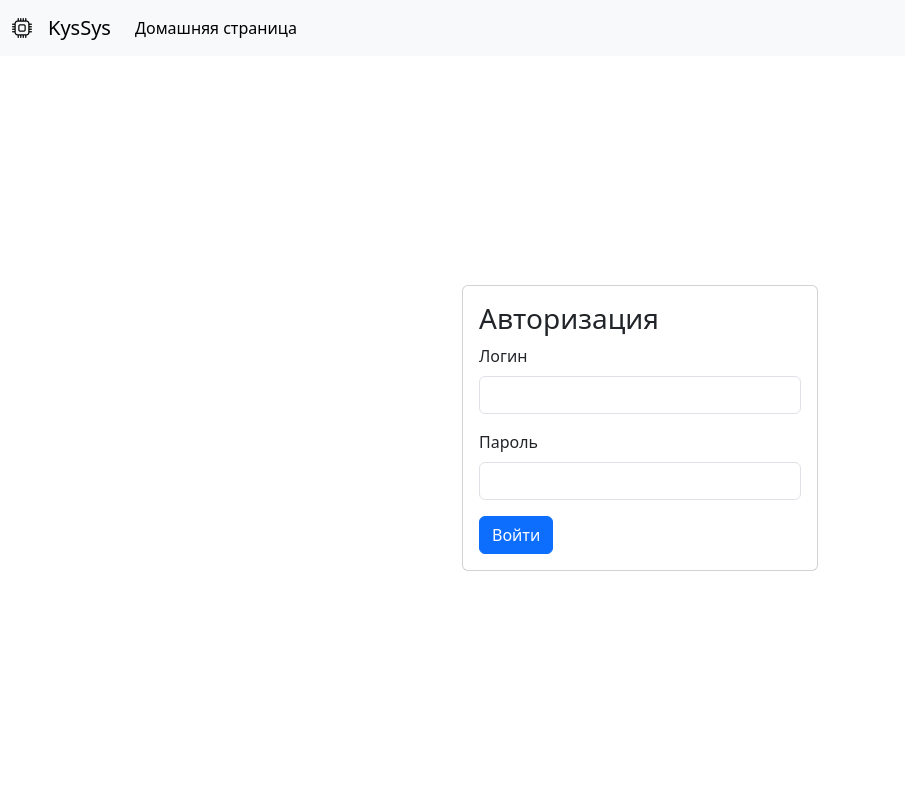
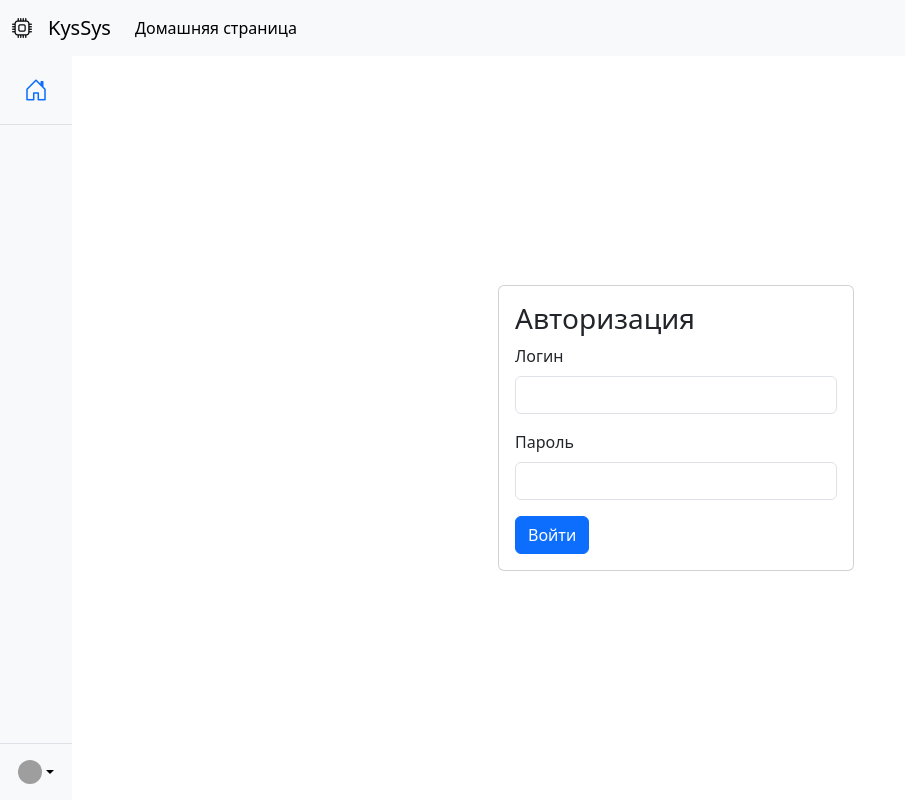
Before and after one commit to Pashs-ba/kus-sys, a React (Vite) app: page /login in a window 1280 px wide. Shown: the whole page, without its empty margins (0-905 px from the left). Built offline with nearby package versions, Linux system fonts and the light colour scheme; grey boxes are pictures that could not be loaded.

Commit message:
add sidebar beta

```diff
--- a/src/App.tsx
+++ b/src/App.tsx
@@ -1,11 +1,20 @@
 import NavBar from "./components/UI/NavBar.tsx";
 import {Outlet} from "react-router";
+import SideBar from "./components/common/SideBar.tsx";
 
 function App() {
     return (
         <>
             <NavBar title={"KysSys"} bootstrap_icon_name={"bi-cpu"}/>
-            <Outlet/>
+            <div className={"d-flex full-height"}>
+                <div className={"full-height"}>
+                    <SideBar/>
+                </div>
+                <div className={"flex-grow-1 overflowable"}>
+                    <Outlet/>
+                </div>
+
+            </div>
         </>
     )
 }
--- /dev/null
+++ b/src/components/common/SideBar.tsx
@@ -0,0 +1,21 @@
+export default function SideBar() {
+    return (
+        <div className="d-flex flex-column flex-shrink-0 bg-body-tertiary full-height" style={{"width": "4.5rem"}}>
+            <ul className="nav nav-pills nav-flush flex-column mb-auto text-center">
+                <li className="nav-item">
+                    <a href="#" className="nav-link py-3 border-bottom rounded-0" aria-current="page" data-bs-toggle="tooltip" data-bs-placement="right" aria-label="Home" data-bs-original-title="Home">
+                        <i className="bi bi-house-door" style={{"fontSize": "24px"}} />
+                    </a>
+                </li>
+            </ul>
+            <div className="dropdown border-top">
+                <a href="#" className="d-flex align-items-center justify-content-center p-3 link-body-emphasis text-decoration-none dropdown-toggle" data-bs-toggle="dropdown" aria-expanded="false">
+                    <img src="https://github.com/mdo.png" alt="mdo" width="24" height="24" className="rounded-circle"/>
+                </a>
+                <ul className="dropdown-menu text-small shadow">
+                    <li><a className="dropdown-item" href="#">Sign out</a></li>
+                </ul>
+            </div>
+        </div>
+    )
+}
--- a/src/style/style.sass
+++ b/src/style/style.sass
@@ -7,3 +7,7 @@
   outline: none
   box-shadow: none
   background: rgba(0, 0, 0, 0)
+
+.overflowable
+  max-height: calc(100vh - 56px)
+  overflow: auto
```
